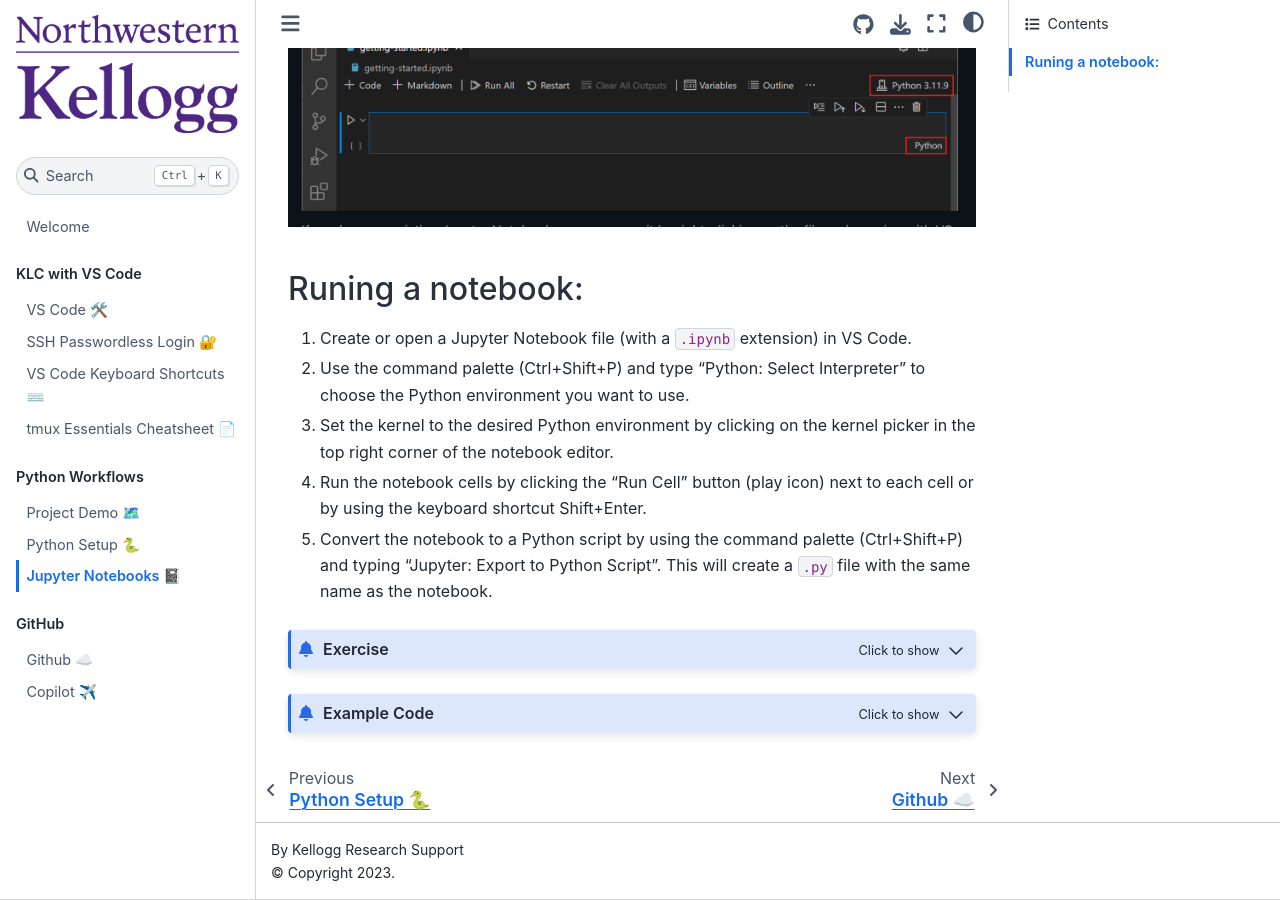
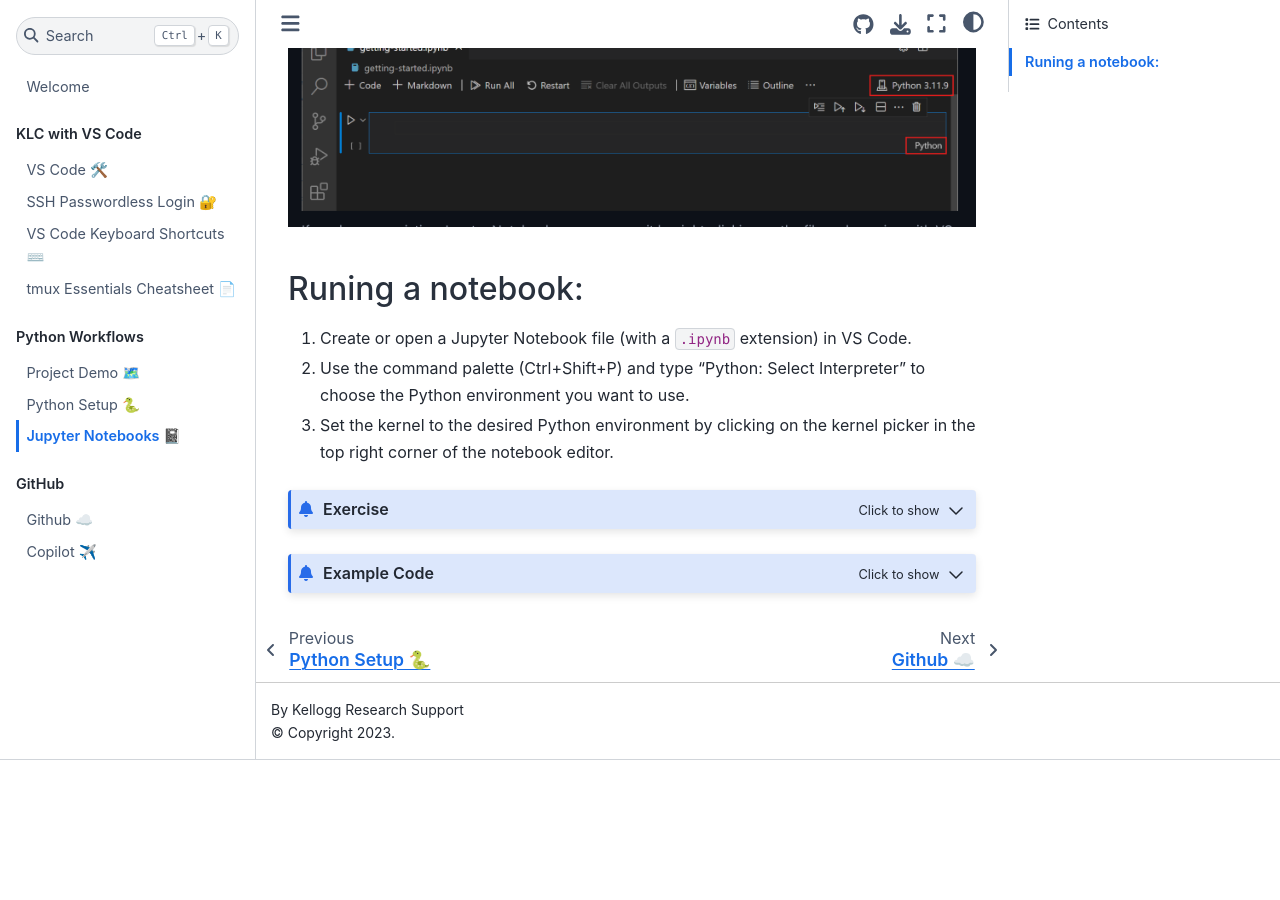
Before and after one commit to rs-kellogg/krs-KLCworkflow-cookbook, a Jupyter Book: the page built from docs/jupyter.md, in a window 1280 px wide and 900 px high, scrolled down 676 px. Built offline with Jupyter Book 1.0.4 settings and Sphinx 7.4.7 and the Sphinx Book theme 1.1.4, drawn with Linux system fonts in a browser that asks for light colours; pages that are not in the unit, such as notebooks, are missing from menus; after the commit the page ends 1436 px from its top, so only the background shows below that.

Commit message:
updating jupyter section

````diff
--- a/docs/jupyter.md
+++ b/docs/jupyter.md
@@ -9,8 +9,7 @@
 1. Create or open a Jupyter Notebook file (with a `.ipynb` extension) in VS Code.
 2. Use the command palette (Ctrl+Shift+P) and type "Python: Select Interpreter" to choose the Python environment you want to use.
 3. Set the kernel to the desired Python environment by clicking on the kernel picker in the top right corner of the notebook editor.
-4. Run the notebook cells by clicking the "Run Cell" button (play icon) next to each cell or by using the keyboard shortcut Shift+Enter.
-5. Convert the notebook to a Python script by using the command palette (Ctrl+Shift+P) and typing "Jupyter: Export to Python Script". This will create a `.py` file with the same name as the notebook.
+
 
 ```{admonition} Exercise
 :class: dropdown
````
